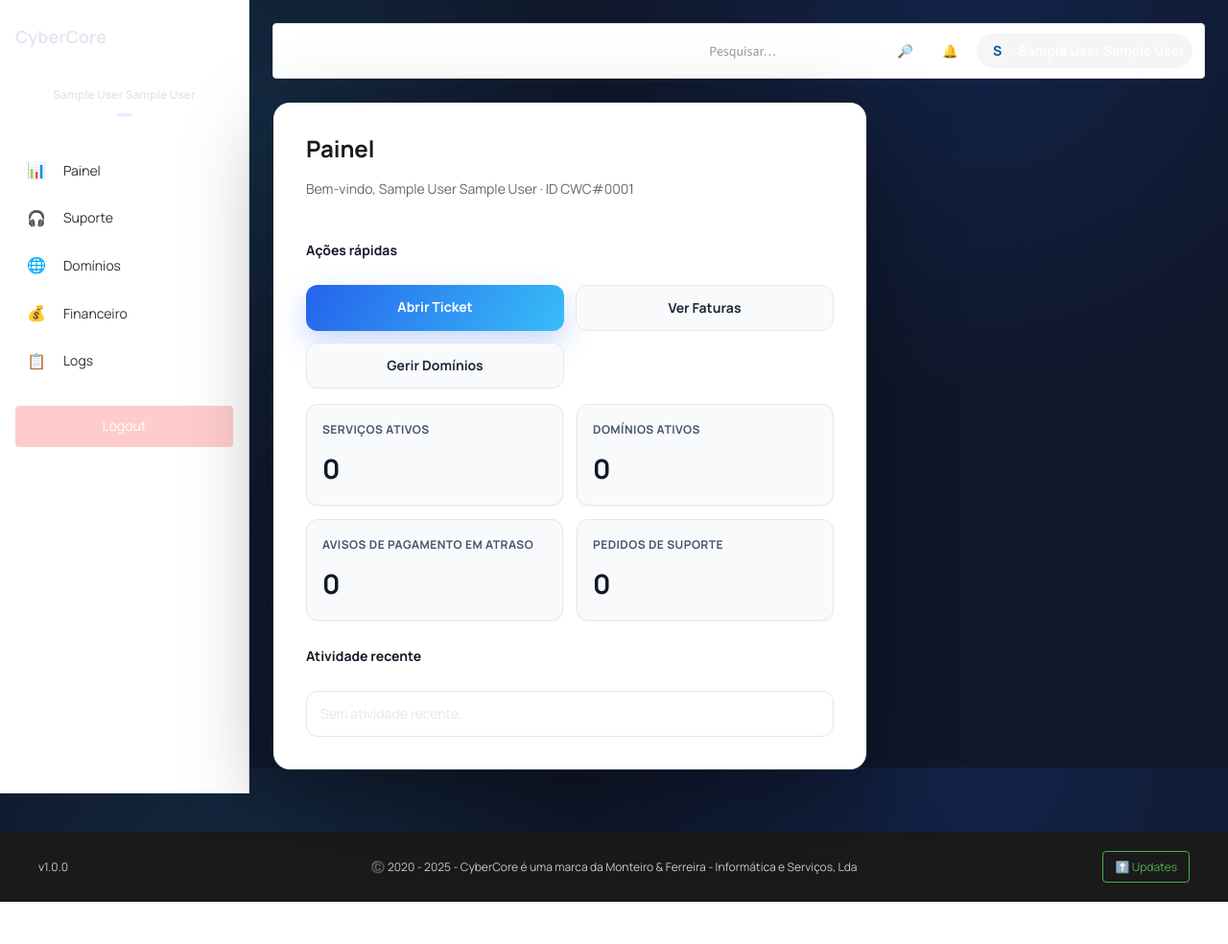
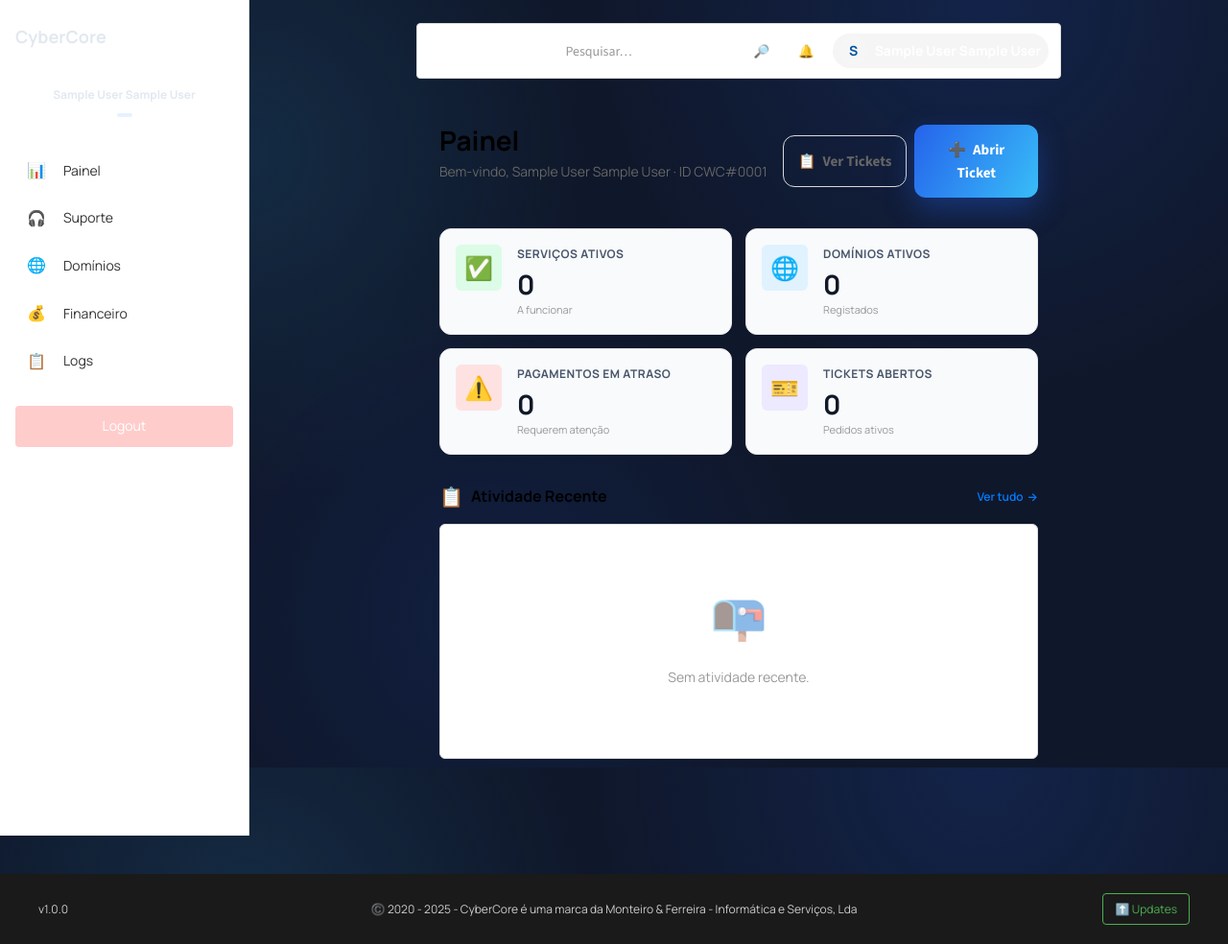
Before and after one commit to vascoferreira2001/cybercore, a PHP site: page /cybercore/dashboard.php in a window 1280 px wide. Shown: the whole page at 96% size. Before the commit the page ends 940 px from the top, so only its background shows below. Run offline with PHP 8.4, Linux system fonts and the light colour scheme; the visitor is signed in with stand-in values (Sample User, id 1); data comes from the database, SQL or seed files in the repository; data that the repository does not hold is empty; some libraries are stand-ins or nearby versions.

Commit message:
Melhoramento de Dashboard

```diff
--- a/assets/css/design-system.css
+++ b/assets/css/design-system.css
@@ -519,6 +519,48 @@ body.dashboard {
 
 .dashboard-content {
   padding: var(--spacing-lg);
+  max-width: 1400px;
+  margin: 0 auto;
+}
+
+/* Dashboard Page Layout */
+.dashboard-page {
+  padding: var(--spacing-lg);
+}
+
+.page-header {
+  display: flex;
+  align-items: flex-start;
+  justify-content: space-between;
+  margin-bottom: var(--spacing-xl);
+  gap: var(--spacing-md);
+}
+
+.page-header-left {
+  flex: 1;
+}
+
+.page-title {
+  font-size: 28px;
+  font-weight: var(--font-weight-bold);
+  color: var(--color-neutral-darkest);
+  margin-bottom: 4px;
+}
+
+.page-subtitle {
+  font-size: var(--font-size-base);
+  color: var(--color-neutral-medium);
+  margin: 0;
+}
+
+.page-header-right {
+  display: flex;
+  align-items: center;
+  gap: var(--spacing-sm);
+}
+
+.page-header-right .icon {
+  margin-right: 4px;
 }
 
 .dashboard-topbar {
@@ -612,39 +654,161 @@ body.dashboard {
 
 .metrics-grid {
   display: grid;
-  grid-template-columns: repeat(auto-fit, minmax(220px, 1fr));
-  gap: var(--spacing-md);
+  grid-template-columns: repeat(auto-fit, minmax(260px, 1fr));
+  gap: var(--spacing-lg);
+  margin-bottom: var(--spacing-xl);
 }
+
 .metric-card {
   background: #ffffff;
   border: 1px solid var(--color-neutral-lighter);
-  border-radius: var(--radius-md);
-  padding: var(--spacing-md);
+  border-radius: var(--radius-lg);
+  padding: var(--spacing-lg);
   box-shadow: var(--shadow-sm);
+  display: flex;
+  align-items: flex-start;
+  gap: var(--spacing-md);
+  transition: all 0.2s ease;
 }
+
+.metric-card:hover {
+  box-shadow: var(--shadow-md);
+  transform: translateY(-2px);
+}
+
+.metric-icon {
+  width: 48px;
+  height: 48px;
+  border-radius: var(--radius-lg);
+  display: grid;
+  place-items: center;
+  font-size: 24px;
+  flex-shrink: 0;
+}
+
+.metric-content {
+  flex: 1;
+  min-width: 0;
+}
+
 .metric-title {
-  font-size: var(--font-size-xs);
-  text-transform: uppercase;
-  letter-spacing: 0.04em;
+  font-size: var(--font-size-sm);
+  font-weight: var(--font-weight-semibold);
   color: var(--color-neutral-medium);
-  margin-bottom: var(--spacing-xs);
-  font-weight: var(--font-weight-semibold);
+  margin-bottom: 6px;
 }
+
 .metric-value {
-  font-size: 28px;
+  font-size: 32px;
   font-weight: var(--font-weight-bold);
   color: var(--color-neutral-darkest);
+  line-height: 1;
+  margin-bottom: 4px;
 }
 
-.activity-list { display: grid; gap: var(--spacing-sm); }
+.metric-subtitle {
+  font-size: var(--font-size-xs);
+  color: var(--color-neutral-light);
+}
+
+.activity-list { display: grid; gap: var(--spacing-md); }
 .activity-item {
+  display: flex;
+  align-items: flex-start;
+  justify-content: space-between;
+  gap: var(--spacing-md);
+  padding: var(--spacing-md);
+  border-bottom: 1px solid var(--color-neutral-lightest);
+  transition: background 0.2s ease;
+}
+
+.activity-item:last-child {
+  border-bottom: none;
+}
+
+.activity-item:hover {
+  background: var(--color-neutral-lightest);
+}
+
+.activity-content {
+  flex: 1;
+  font-size: var(--font-size-base);
+  color: var(--color-neutral-dark);
+  line-height: 1.5;
+}
+
+.activity-meta {
+  color: var(--color-neutral-light);
+  font-size: var(--font-size-sm);
+  white-space: nowrap;
+}
+
+/* Dashboard Sections */
+.dashboard-section {
+  margin-bottom: var(--spacing-xl);
+}
+
+.section-header {
   display: flex;
   align-items: center;
   justify-content: space-between;
-  gap: var(--spacing-sm);
-  padding: 12px 14px;
+  margin-bottom: var(--spacing-md);
+}
+
+.section-header .section-title {
+  font-size: var(--font-size-lg);
+  font-weight: var(--font-weight-bold);
+  color: var(--color-neutral-darkest);
+  margin: 0;
+  display: flex;
+  align-items: center;
+  gap: 8px;
+}
+
+.section-header .section-title .icon {
+  font-size: 20px;
+}
+
+.view-all-link {
+  font-size: var(--font-size-sm);
+  font-weight: var(--font-weight-semibold);
+  color: var(--color-primary);
+  text-decoration: none;
+  display: flex;
+  align-items: center;
+  gap: 4px;
+  transition: all 0.2s ease;
+}
+
+.view-all-link:hover {
+  gap: 8px;
+}
+
+.view-all-link .arrow {
+  transition: transform 0.2s ease;
+}
+
+.view-all-link:hover .arrow {
+  transform: translateX(4px);
+}
+
+.dashboard-card {
+  background: #ffffff;
   border: 1px solid var(--color-neutral-lighter);
-  border-radius: var(--radius-md);
-  background: #ffffff;
+  border-radius: var(--radius-lg);
+  padding: var(--spacing-lg);
+  box-shadow: var(--shadow-sm);
 }
-.activity-item .meta { color: var(--color-neutral-medium); font-size: var(--font-size-sm); }
+
+/* Empty State */
+.empty-state {
+  text-align: center;
+  padding: var(--spacing-xl) var(--spacing-lg);
+  color: var(--color-neutral-light);
+}
+
+.empty-icon {
+  font-size: 48px;
+  margin-bottom: var(--spacing-md);
+  opacity: 0.5;
+}
--- a/dashboard.php
+++ b/dashboard.php
@@ -84,101 +84,154 @@ try {
 <?php define('DASHBOARD_LAYOUT', true); ?>
 <?php include __DIR__ . '/inc/header.php'; ?>
 
-<div class="shell single">
-  <div class="panel">
-    <div class="panel-header">
-      <h1>Painel</h1>
-      <p>Bem-vindo, <?php echo htmlspecialchars($user['first_name'] . ' ' . $user['last_name']); ?> · ID <?php echo $cwc; ?></p>
+<div class="dashboard-page">
+  <div class="page-header">
+    <div class="page-header-left">
+      <h1 class="page-title">Painel</h1>
+      <p class="page-subtitle">Bem-vindo, <?php echo htmlspecialchars($user['first_name'] . ' ' . $user['last_name']); ?> · ID <?php echo $cwc; ?></p>
+    </div>
+    <div class="page-header-right">
+      <a href="/support.php" class="btn btn-secondary btn-sm"><span class="icon">📋</span> Ver Tickets</a>
+      <?php if ($user['role'] === 'Gestor'): ?>
+        <a href="/admin/services.php" class="btn btn-primary btn-sm"><span class="icon">➕</span> Novo Serviço</a>
+      <?php else: ?>
+        <a href="/support.php" class="btn btn-primary btn-sm"><span class="icon">➕</span> Abrir Ticket</a>
+      <?php endif; ?>
+    </div>
   </div>
 
-    <div class="section-title">Ações rápidas</div>
-    <div class="actions">
-      <?php foreach ($actions as $a): $cls = !empty($a['primary']) ? 'action-btn primary' : 'action-btn'; ?>
-        <a class="<?php echo $cls; ?>" href="<?php echo htmlspecialchars($a['href']); ?>"><?php echo htmlspecialchars($a['label']); ?></a>
-      <?php endforeach; ?>
-    </div>
-
+  <!-- Metrics Overview -->
+  <div class="metrics-grid">
     <?php if ($user['role'] === 'Gestor'): ?>
-      <div class="metrics-grid">
       <div class="metric-card">
+        <div class="metric-icon" style="background: #e0f2fe;"><span style="color: #0284c7;">👥</span></div>
+        <div class="metric-content">
           <div class="metric-title">Utilizadores</div>
           <div class="metric-value"><?php echo $metrics['users_total']; ?></div>
+          <div class="metric-subtitle">0 total</div>
+        </div>
       </div>
       <div class="metric-card">
+        <div class="metric-icon" style="background: #dcfce7;"><span style="color: #16a34a;">🌐</span></div>
+        <div class="metric-content">
           <div class="metric-title">Domínios</div>
           <div class="metric-value"><?php echo $metrics['domains_total']; ?></div>
+          <div class="metric-subtitle">Total registados</div>
+        </div>
       </div>
       <div class="metric-card">
+        <div class="metric-icon" style="background: #fef3c7;"><span style="color: #d97706;">💰</span></div>
+        <div class="metric-content">
           <div class="metric-title">Faturas por pagar</div>
           <div class="metric-value"><?php echo $metrics['invoices_unpaid']; ?></div>
+          <div class="metric-subtitle">Pendentes</div>
+        </div>
       </div>
       <div class="metric-card">
+        <div class="metric-icon" style="background: #ede9fe;"><span style="color: #7c3aed;">🎫</span></div>
+        <div class="metric-content">
           <div class="metric-title">Tickets abertos</div>
           <div class="metric-value"><?php echo $metrics['tickets_open']; ?></div>
+          <div class="metric-subtitle">Requerem atenção</div>
         </div>
       </div>
-      <div class="info-text">Utilize o menu lateral para aceder às áreas detalhadas.</div>
     <?php elseif ($user['role'] === 'Suporte Financeira'): ?>
-      <div class="metrics-grid">
       <div class="metric-card">
+        <div class="metric-icon" style="background: #e0f2fe;"><span style="color: #0284c7;">📊</span></div>
+        <div class="metric-content">
           <div class="metric-title">Total de faturas</div>
           <div class="metric-value"><?php echo $metrics['invoices_total']; ?></div>
+          <div class="metric-subtitle">Todas as faturas</div>
+        </div>
       </div>
       <div class="metric-card">
+        <div class="metric-icon" style="background: #fef3c7;"><span style="color: #d97706;">⚠️</span></div>
+        <div class="metric-content">
           <div class="metric-title">Faturas por pagar</div>
           <div class="metric-value"><?php echo $metrics['invoices_unpaid']; ?></div>
+          <div class="metric-subtitle">Pendentes</div>
         </div>
       </div>
     <?php elseif (in_array($user['role'], ['Suporte ao Cliente','Suporte Técnica'])): ?>
-      <div class="metrics-grid">
       <div class="metric-card">
+        <div class="metric-icon" style="background: #ede9fe;"><span style="color: #7c3aed;">🎫</span></div>
+        <div class="metric-content">
           <div class="metric-title">Tickets abertos</div>
           <div class="metric-value"><?php echo $metrics['tickets_open']; ?></div>
+          <div class="metric-subtitle">Requerem atenção</div>
+        </div>
       </div>
       <div class="metric-card">
+        <div class="metric-icon" style="background: #dcfce7;"><span style="color: #16a34a;">🌐</span></div>
+        <div class="metric-content">
           <div class="metric-title">Domínios total</div>
           <div class="metric-value"><?php echo $metrics['domains_total']; ?></div>
+          <div class="metric-subtitle">Geridos</div>
         </div>
       </div>
-      <div class="info-text">Aceda a Suporte para gerir tickets.</div>
     <?php else: ?>
-      <div class="metrics-grid">
       <div class="metric-card">
+        <div class="metric-icon" style="background: #dcfce7;"><span style="color: #16a34a;">✅</span></div>
+        <div class="metric-content">
           <div class="metric-title">Serviços Ativos</div>
           <div class="metric-value"><?php echo $metrics['total_services']; ?></div>
+          <div class="metric-subtitle">A funcionar</div>
+        </div>
       </div>
       <div class="metric-card">
+        <div class="metric-icon" style="background: #e0f2fe;"><span style="color: #0284c7;">🌐</span></div>
+        <div class="metric-content">
           <div class="metric-title">Domínios Ativos</div>
           <div class="metric-value"><?php echo $metrics['my_services_active']; ?></div>
+          <div class="metric-subtitle">Registados</div>
+        </div>
       </div>
       <div class="metric-card">
-          <div class="metric-title">Avisos de Pagamento em Atraso</div>
+        <div class="metric-icon" style="background: #fee2e2;"><span style="color: #dc2626;">⚠️</span></div>
+        <div class="metric-content">
+          <div class="metric-title">Pagamentos em Atraso</div>
           <div class="metric-value"><?php echo $metrics['overdue_invoices']; ?></div>
+          <div class="metric-subtitle">Requerem atenção</div>
+        </div>
       </div>
       <div class="metric-card">
-          <div class="metric-title">Pedidos de Suporte</div>
+        <div class="metric-icon" style="background: #ede9fe;"><span style="color: #7c3aed;">🎫</span></div>
+        <div class="metric-content">
+          <div class="metric-title">Tickets Abertos</div>
           <div class="metric-value"><?php echo $metrics['my_tickets_active']; ?></div>
+          <div class="metric-subtitle">Pedidos ativos</div>
         </div>
       </div>
     <?php endif; ?>
+  </div>
 
-    <div class="section-title">Atividade recente</div>
+  <!-- Recent Activity Section -->
+  <div class="dashboard-section">
+    <div class="section-header">
+      <h2 class="section-title"><span class="icon">📋</span> Atividade Recente</h2>
+      <a href="/logs.php" class="view-all-link">Ver tudo <span class="arrow">→</span></a>
+    </div>
+    <div class="dashboard-card">
+      <?php if (empty($activities)): ?>
+        <div class="empty-state">
+          <div class="empty-icon">📭</div>
+          <p>Sem atividade recente.</p>
+        </div>
+      <?php else: ?>
         <div class="activity-list">
-      <?php if (empty($activities)): ?>
-        <div class="activity-item"><div>Sem atividade recente.</div></div>
-      <?php else: ?>
           <?php foreach ($activities as $act): ?>
             <div class="activity-item">
-            <div>
+              <div class="activity-content">
                 <strong><?php echo htmlspecialchars($act['type']); ?></strong> — <?php echo htmlspecialchars($act['message']); ?>
               </div>
-            <div class="meta"><?php echo htmlspecialchars(date('d/m/Y H:i', strtotime($act['created_at']))); ?></div>
+              <div class="activity-meta"><?php echo htmlspecialchars(date('d/m/Y H:i', strtotime($act['created_at']))); ?></div>
             </div>
           <?php endforeach; ?>
+        </div>
       <?php endif; ?>
+    </div>
   </div>
 
 </div>
-</div>
 
 <?php include __DIR__ . '/inc/footer.php'; ?>
```
Lines whose indentation alone changed are shown as unchanged.
